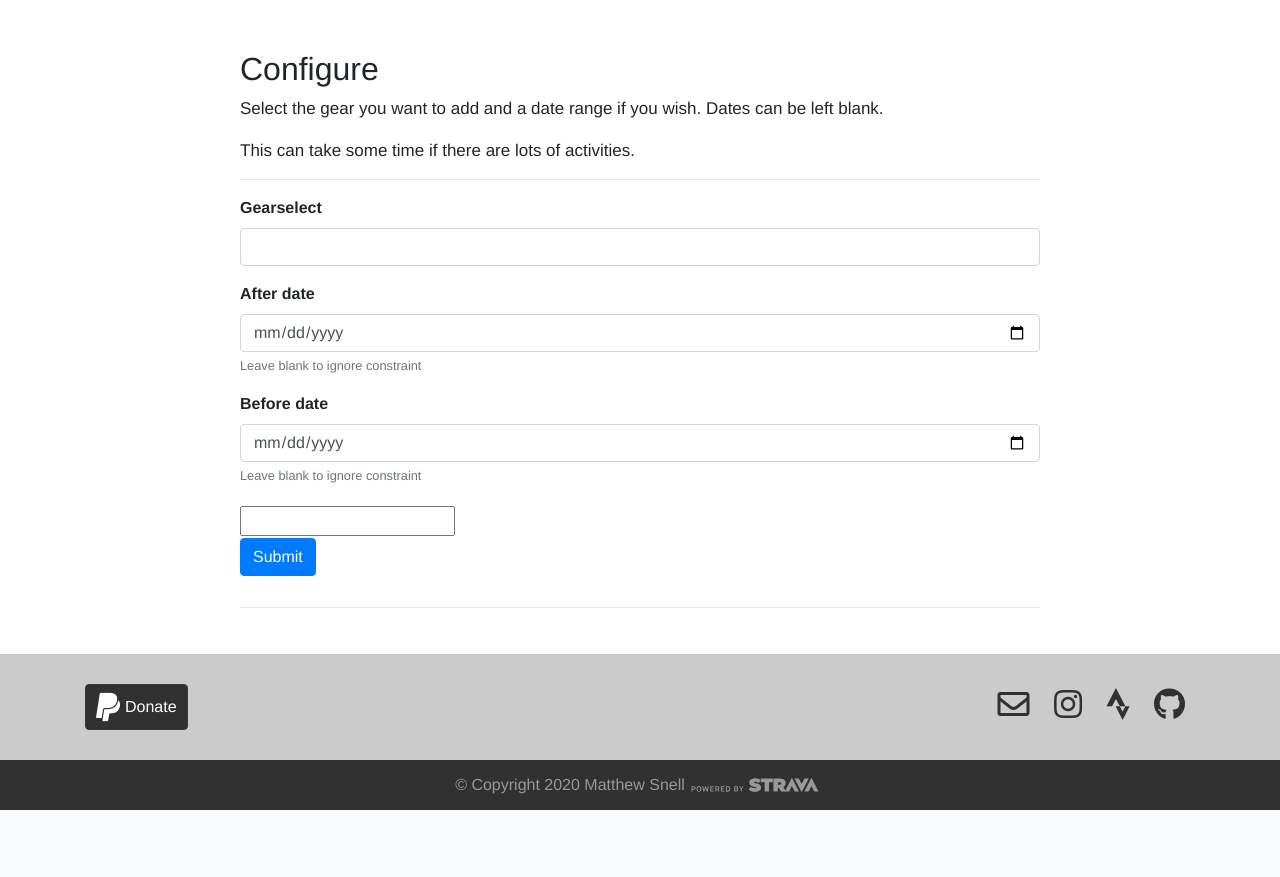
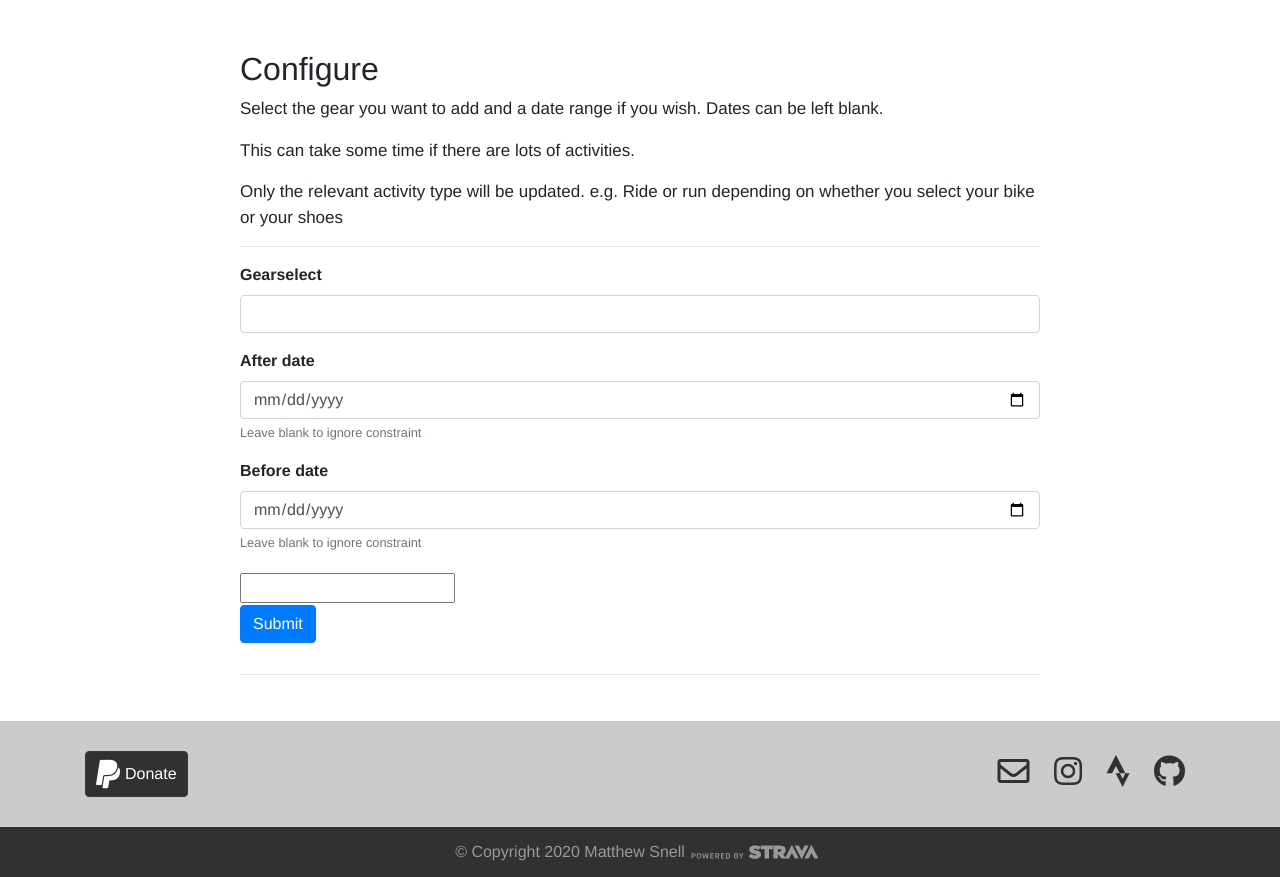
Before and after one commit to matthewsnell/bulk-update-gear, a Python web app: template templates/add_gear.html in a window 1280 px wide. Shown: the part 96-973 px from the top of the page. Before the commit the page ends 906 px from the top, so only its background shows below. Run offline with Jinja, Linux system fonts and the light colour scheme; the template is opened without the code that fills it, so the values that code supplies are empty, except form fields; form fields are guessed from the names that the template uses; some libraries are stand-ins or nearby versions.

Commit message:
update add gear page

```diff
--- a/templates/add_gear.html
+++ b/templates/add_gear.html
@@ -5,6 +5,8 @@
 <h2 id="form-heading">Configure</h2>
     <p>Select the gear you want to add and a date range if you wish. Dates can be left blank.</p>
     <p>This can take some time if there are lots of activities.</p>
+    <p>Only the relevant activity type will be updated. e.g. Ride or run depending on whether you select your bike or
+        your shoes</p>
     <hr>
     <div class="form-group">
         {{ form.gearselect.label }}
```
